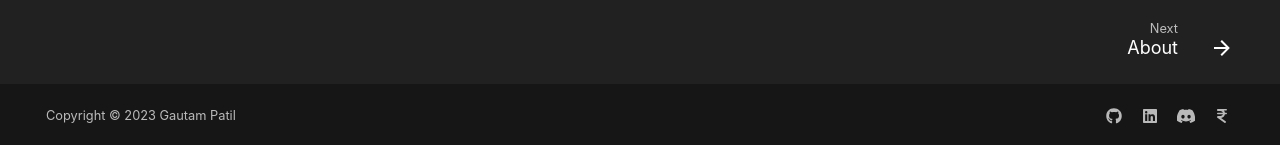
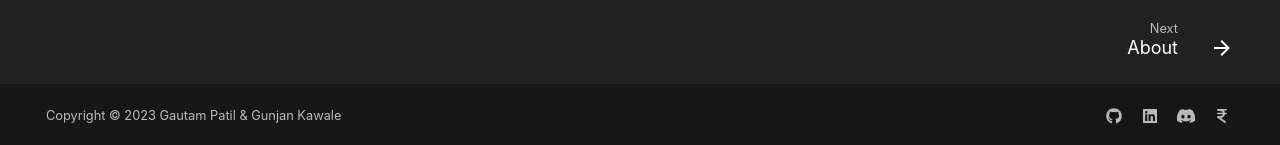
Before and after one commit to GautamPatil1/FYMaterials, an MkDocs documentation site: the page built from docs/index.md, in a window 1280 px wide. Shown: the part 752-897 px from the top of the page. Built offline with MkDocs 1.6.1 and Material for MkDocs 9.7.7, drawn with Linux system fonts in a browser that asks for light colours; some web fonts are replaced.

Commit message:
Update mkdcocs.yml

```diff
--- a/mkdocs.yml
+++ b/mkdocs.yml
@@ -41,7 +41,7 @@ extra:
       link: upi://pay?pa=8625057783@airtel&pn=GAUTAM SURESH PATIL&tn=Pay money to GAUTAM SURESH PATIL
   generator: false
 
-copyright: Copyright &copy; 2023 Gautam Patil
+copyright: Copyright &copy; 2023 Gautam Patil & Gunjan Kawale
 
 nav:
   - Home: index.md
```
